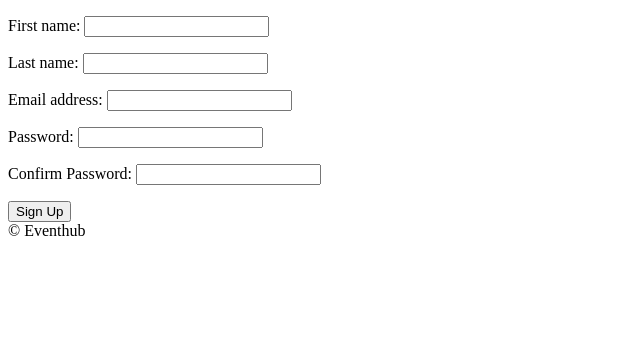
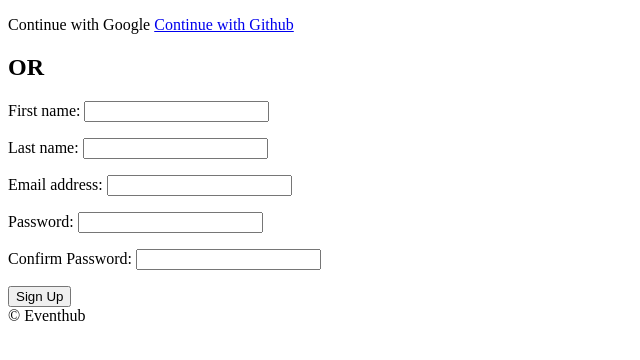
Before and after one commit to missionshrestha/Eventhub, a Django app: page /users/signup in a window 1280 px wide. Shown: the part 78-438 px from the top of the page, without its empty margins (0-640 px from the left). Run offline with Django 3.2, Linux system fonts and the light colour scheme.

Commit message:
Implemented signup/login with github

```diff
--- /dev/null
+++ b/templates/partials/social_login.html
@@ -0,0 +1,8 @@
+<div>
+    <a>
+        Continue with Google
+    </a>
+    <a  href="{% url 'users:github-login' %}">
+        Continue with Github
+    </a>
+</div>
--- a/templates/users/login.html
+++ b/templates/users/login.html
@@ -9,6 +9,8 @@
 {% endblock search-bar %}
 
 {% block content %}
+    {% include 'partials/social_login.html'%}
+    <h2>OR</h2>
     <form method="POST" action="{% url "users:login"%}">
         {% csrf_token %}
         {{form.as_p}}
--- a/templates/users/signup.html
+++ b/templates/users/signup.html
@@ -9,6 +9,8 @@
 {% endblock search-bar %}
 
 {% block content %}
+{% include 'partials/social_login.html'%}
+    <h2>OR</h2>
     <form method="POST" action="{% url "users:signup"%}">
         {% csrf_token %}
         {{form.as_p}}
--- a/users/admin.py
+++ b/users/admin.py
@@ -16,6 +16,7 @@ class CustomUserAdmin(UserAdmin):
                     "gender",
                     "bio",
                     "superorganizer",
+                    "login_method",
                 )
             }
         ),
@@ -34,4 +35,5 @@ class CustomUserAdmin(UserAdmin):
         "superorganizer",
         "email_verified",
         "email_secret",
+        "login_method",
     )
--- a/users/models.py
+++ b/users/models.py
@@ -1,5 +1,6 @@
 import uuid
 from django.conf import settings
+from django.contrib.auth import login
 from django.contrib.auth.models import AbstractUser
 from django.db import models
 from django.core.mail import send_mail
@@ -20,6 +21,16 @@ class User(AbstractUser):
         (GENDER_OTHER,"Other")
     )
 
+    LOGIN_EMAIL = "email"
+    LOGIN_GOOGLE = "google"
+    LOGIN_GITHUB = "github"
+
+    LOGIN_CHOICES = (
+        (LOGIN_EMAIL,"Email"),
+        (LOGIN_GOOGLE,"Google"),
+        (LOGIN_GITHUB,"Github"),
+    )
+
     avatar = models.ImageField(upload_to = "avatars",blank = True)
     gender = models.CharField(choices=GENDER_CHOICES,max_length=10,blank=True)
     bio = models.TextField(blank=True)
@@ -27,7 +38,7 @@ class User(AbstractUser):
 
     email_verified = models.BooleanField(default=False)
     email_secret = models.CharField(max_length=30,default="",blank=True)
-
+    login_method = models.CharField(max_length=50,choices=LOGIN_CHOICES,default=LOGIN_EMAIL)
     def verify_email(self):
         if self.email_verified is False:
             secret = uuid.uuid4().hex[:30]
--- a/users/urls.py
+++ b/users/urls.py
@@ -5,7 +5,9 @@ app_name = "users"
 
 urlpatterns = [
     path("login",views.LoginView.as_view(),name="login"),
+    path("login/github",views.github_login,name="github-login"),
+    path("login/github/callback",views.github_callback,name="github-callback"),
     path("logout",views.log_out,name="logout"),
     path("signup",views.SignUpView.as_view(),name="signup"),
-    path("verify/<str:key>",views.complete_verification,name="complete-verification")
+    path("verify/<str:key>",views.complete_verification,name="complete-verification"),
 ]
--- a/users/views.py
+++ b/users/views.py
@@ -1,3 +1,5 @@
+import os
+import requests
 from users import models
 from django.contrib import auth
 from django.http.response import HttpResponseRedirectBase
@@ -80,3 +82,78 @@ def complete_verification(request,key):
         pass
 
     return redirect(reverse("core:event"))
+
+
+def github_login(self):
+    client_id = os.environ.get("GITHUB_ID")
+    redirect_uri = "http://127.0.0.1:8000/users/login/github/callback"
+    return redirect(f"https://github.com/login/oauth/authorize?client_id={client_id}&redirect_uri={redirect_uri}&scope=read:user,user:email")
+
+class GithubException(Exception):
+    pass
+
+def github_callback(request):
+    try:
+        client_id = os.environ.get("GITHUB_ID")
+        client_secret = os.environ.get("GITHUB_SECRET")
+        code = request.GET.get("code","None")
+        if code is not None:
+            token_request = requests.post(
+                f"https://github.com/login/oauth/access_token?client_id={client_id}&client_secret={client_secret}&code={code}",
+                headers={"Accept": "application/json"},
+            )
+            result_json = token_request.json()
+            error = result_json.get("error",None)
+            if error is not None:
+                return GithubException("Can't get the access token")
+            else:
+                access_token = result_json.get("access_token")
+                profile_request = requests.get(
+                    "https://api.github.com/user",
+                    headers={
+                        "Authorization": f"token {access_token}",
+                        "Accept": "application/json",
+                    },
+                )
+                email_request = requests.get(
+                    "https://api.github.com/user/emails",
+                    headers={
+                        "Authorization": f"token {access_token}",
+                        "Accept": "application/json",
+                    },
+                )
+                email_json = email_request.json()
+                profile_json = profile_request.json()
+                print(profile_json)
+                username = profile_json.get("login",None)
+                if username is not None:
+                    name = profile_json.get("name")
+                    email = email_json[0].get("email")
+                    # user = models.User.objects.get(email=email)
+                    try:
+                        user = models.User.objects.get(email=email)
+                        if user.login_method != models.User.LOGIN_GITHUB:
+                            raise GithubException (
+                                f"Please login with:{user.login_method}"
+                            )
+                    except models.User.DoesNotExist:
+                        user = models.User.objects.create(username=email,first_name=name,email=email,login_method = models.User.LOGIN_GITHUB,email_verified=True,)
+                        user.set_unusable_password()
+                        user.save()
+                    login(request,user)
+                    return redirect(reverse("core:event"))
+
+
+                    # if user is not None:
+                    #     return redirect(reverse("users:login"))
+                    # else:
+                    #     user = models.User.objects.create(username=email,first_name=name,email=email)
+                    #     login(request,user)
+                    #     return redirect(reverse("core:event"))
+                else:
+                    raise GithubException("Can't get your profile")
+        else:
+            raise GithubException("Can't get code")
+    except GithubException as err:
+        print(err)
+        return redirect(reverse("users:login"))
```
Also changed, not shown: users/migrations/0005_user_login_method.py (added), 2 other files.
